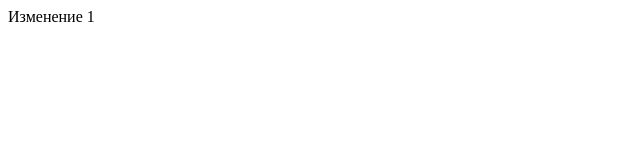
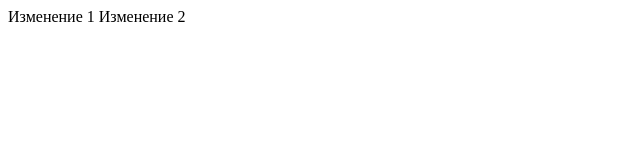
Before and after one commit to OstrovskyEvgeny/training-repository, a plain HTML site: page index.html in a window 1280 px wide. Shown: the whole page, without its empty margins (0-640 px from the left). Drawn offline with Linux system fonts and the light colour scheme.

Commit message:
change 2

```diff
--- a/index.html
+++ b/index.html
@@ -2,5 +2,6 @@
 <div>
     <u1>
         Изменение 1
+        Изменение 2
     </u1>
 </div>
```
